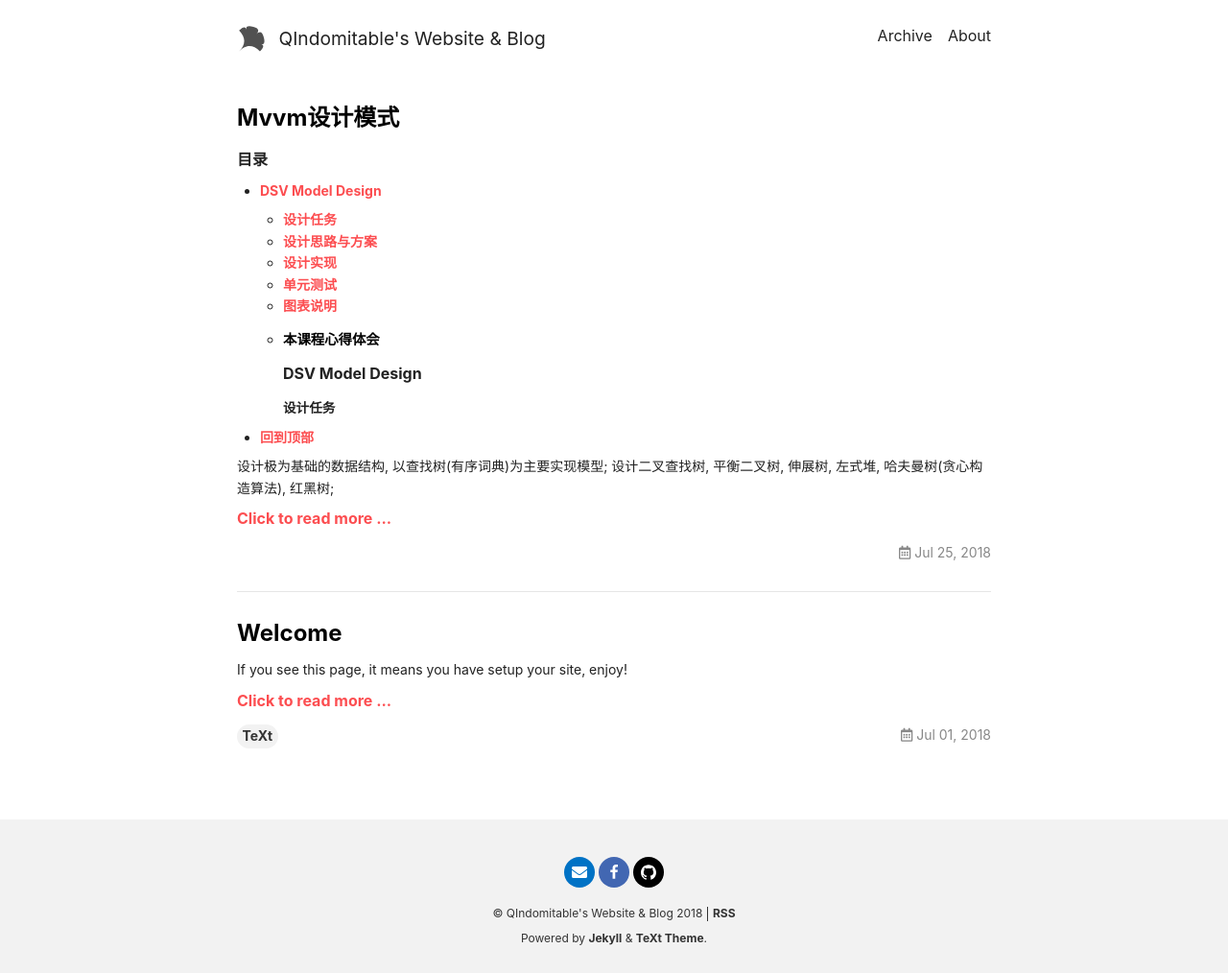
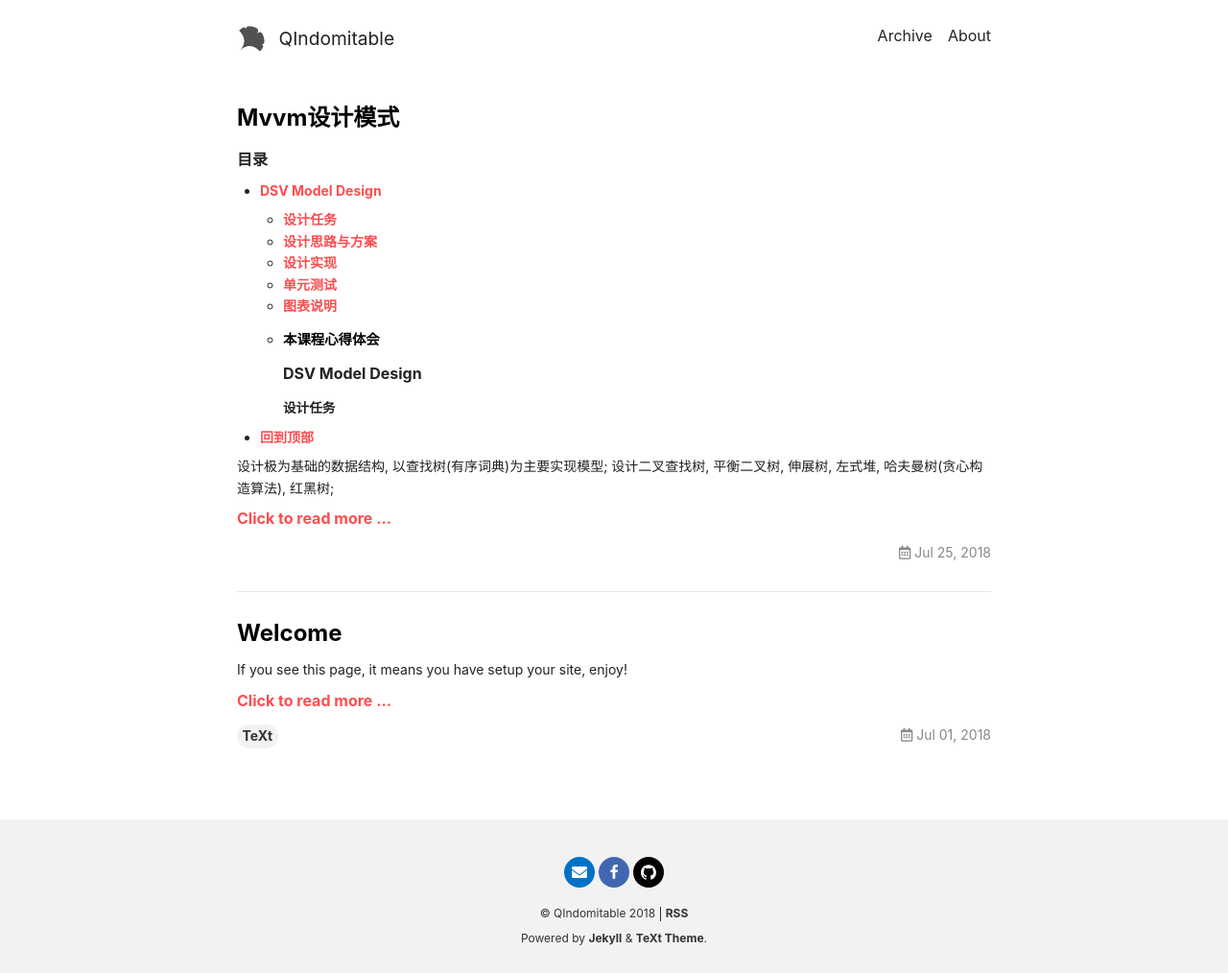
Before and after one commit to Robert-xiaoqiang/robert-xiaoqiang.github.io, a Jekyll site: the page built from index.html, in a window 1280 px wide. Shown: the whole page at 96% size. Built offline with Jekyll 4.4.1, drawn with Linux system fonts in a browser that asks for light colours; nearby versions of some CDN libraries; the list of posts is cut into pages by our own code.

Commit message:
Update All

```diff
--- a/_config.yml
+++ b/_config.yml
@@ -20,7 +20,7 @@ text_skin: default # "default" (default), "dark", "forest", "ocean", "chocolate"
 highlight_theme: default # "default" (default), "tomorrow", "tomorrow-night", "tomorrow-night-eighties", "tomorrow-night-blue", "tomorrow-night-bright"
 url     : # the base hostname & protocol for your site e.g. https://www.someone.com
 baseurl : # does not include hostname
-title   : QIndomitable's Website & Blog
+title   : QIndomitable
 description: > # this means to ignore newlines until "Language & timezone"
   Awesome Man with Awesome Stories in Awesome Website
 
```
